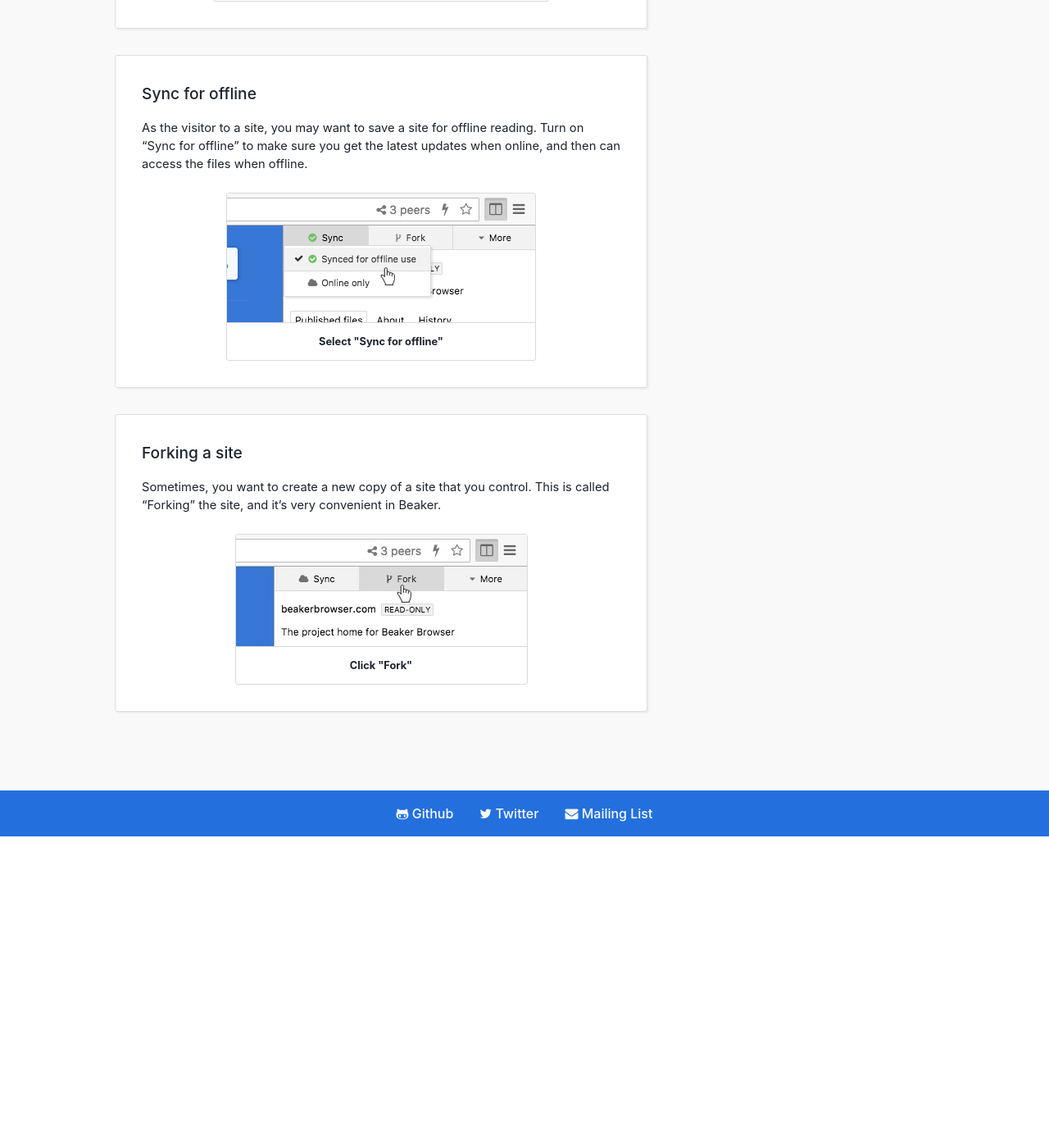
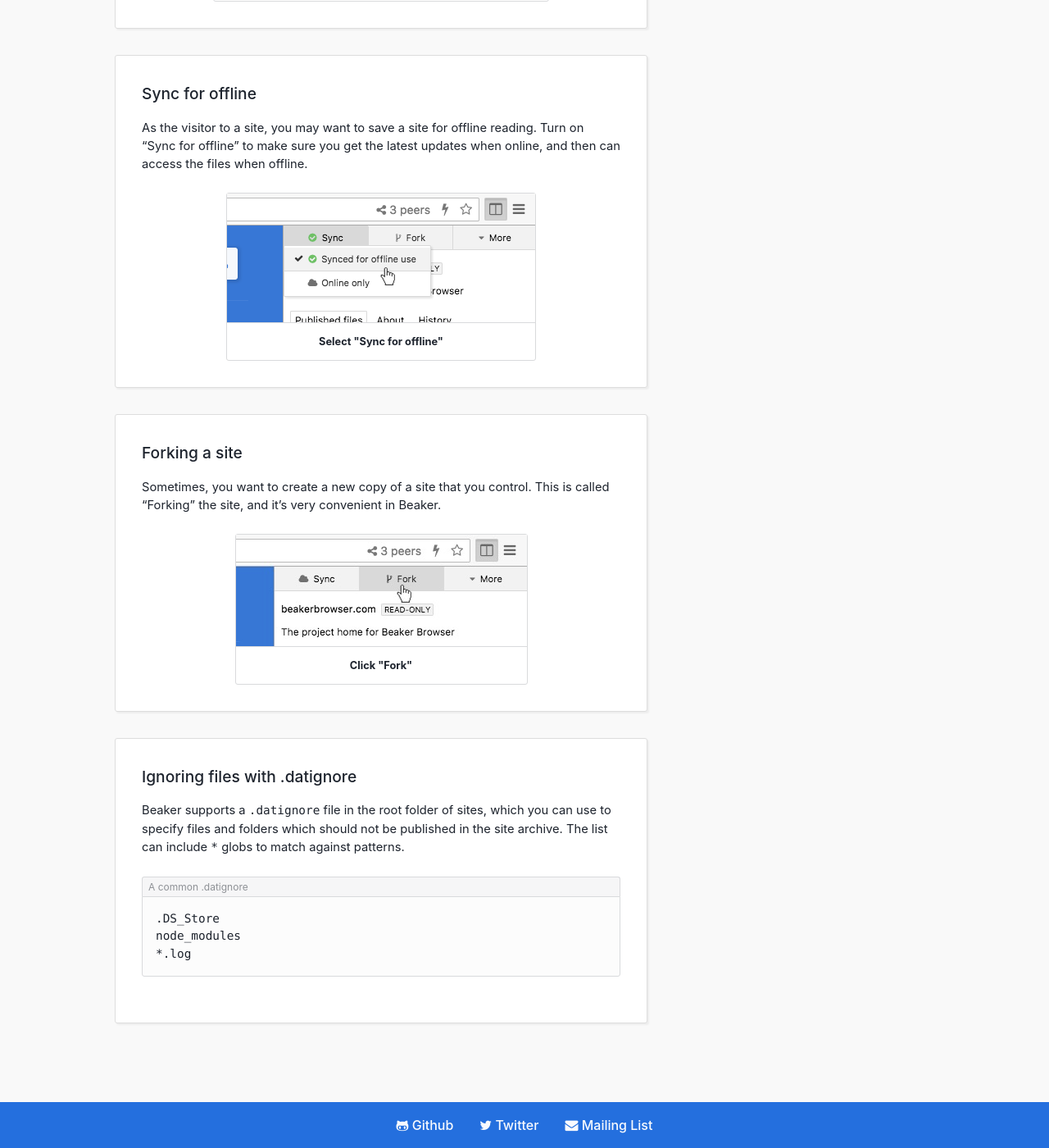
Before and after one commit to beakerbrowser/beakerbrowser.com, a Jekyll site: the page built from _docs/using-beaker/index.md, in a window 1280 px wide and 1400 px high, scrolled down 5518 px. Shown: the whole window at 82% size. Built offline with Jekyll 4.4.1, drawn with Linux system fonts in a browser that asks for light colours; before the commit the page ends 6538 px from its top, so only the background shows below that; some of the changed text lies outside the part shown.

````diff
--- a/_docs/using-beaker/index.md
+++ b/_docs/using-beaker/index.md
@@ -1,5 +1,5 @@
 ---
-title: Welcome to Beaker!
+title: Welcome to Beaker
 section: usingBeaker
 sectionTitle: Using Beaker
 order: 1
@@ -89,7 +89,7 @@
 
 <section markdown="1">
 
-## Import files button
+## Using the "Import files" button
 
 You can also use the "Import files" button to add files.
 
@@ -102,7 +102,7 @@
 
 <section markdown="1">
 
-## Publish changes
+## Publishing files and changes
 
 When you're ready to share the files, click "Publish."
 
@@ -207,3 +207,18 @@
 </figure>
 
 </section>
+
+<section markdown="1">
+
+## Ignoring files with .datignore
+
+Beaker supports a `.datignore` file in the root folder of sites, which you can use to specify files and folders which should not be published in the site archive. The list can include `*` globs to match against patterns.
+
+<figcaption class="code">A common .datignore</figcaption>
+```
+.DS_Store
+node_modules
+*.log
+```
+
+</section>
--- a/css/pages/_docs.scss
+++ b/css/pages/_docs.scss
@@ -223,7 +223,6 @@
   .doc-sidebar-nav {
     flex: 1;
     height: 100%;
-    background: #fff;
 
     ul.pages {
       border-radius: 3px;
@@ -231,6 +230,7 @@
       color: $text--light-bg-muted;
       box-shadow: 0 1px 1px rgba(0,0,0,0.1);
       list-style: none;
+      background: #fff;
 
       li {
         font-size: .9rem;
````
Also changed, not shown: _data/docs.yml (+23 -2 lines), _includes/docs-sidebar.html (line endings or trailing spaces).
